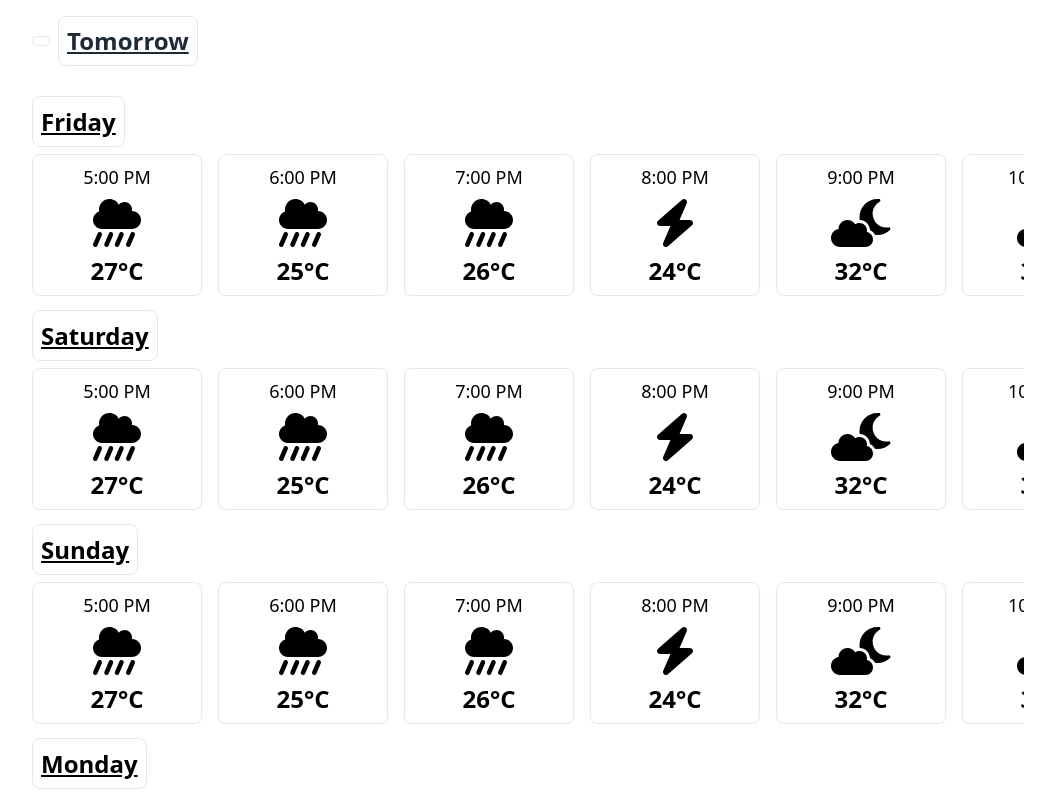
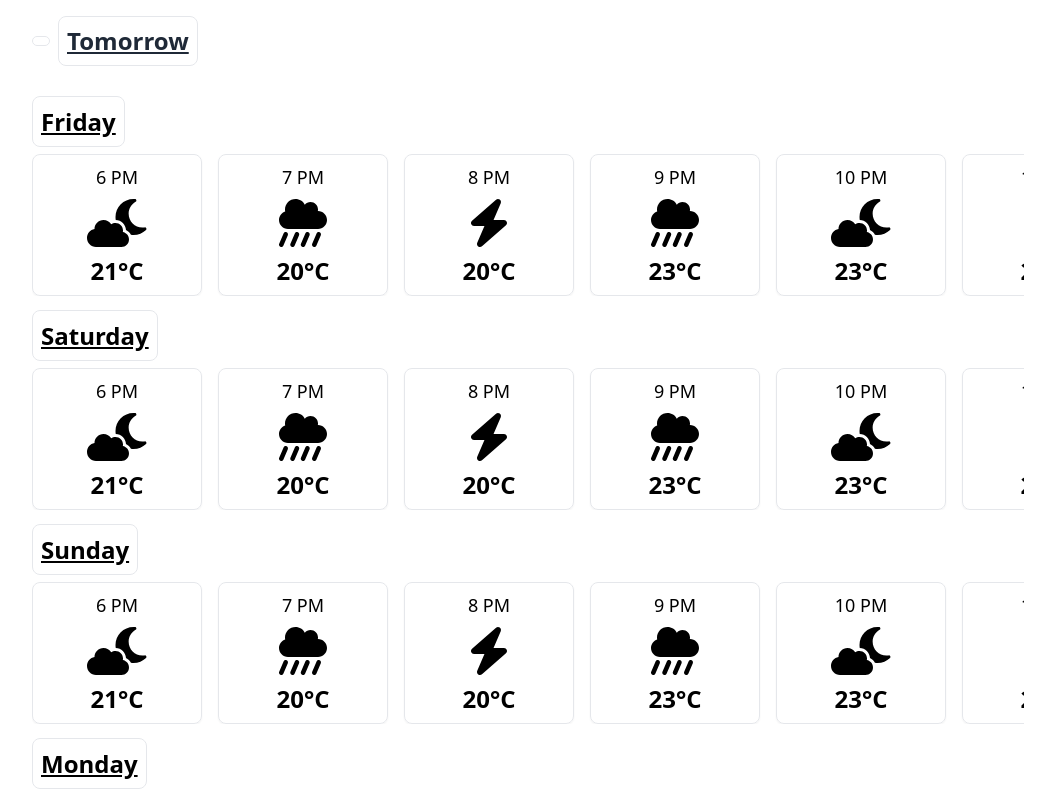
Before and after one commit to VectorGits/SkyCast, a React (Vite) app: page /forecast in a window 1280 px wide. Shown: the top 795 px of the page, without its empty margins (112-1167 px from the left). Built offline with nearby package versions, Linux system fonts and the light colour scheme; some icons are missing.

Commit message:
refactor: Generate dynamic forecasts

```diff
--- a/src/components/ForecastMaxi.jsx
+++ b/src/components/ForecastMaxi.jsx
@@ -3,14 +3,21 @@ import { FontAwesomeIcon } from '@fortawesome/react-fontawesome';
 import { faCloudShowersHeavy, faBolt, faCloudMoon } from '@fortawesome/free-solid-svg-icons';
 
 const ForecastMaxi = () => {
-  const forecasts = [
-    { time: "5:00 PM", icon: faCloudShowersHeavy, temp: "27°C" },
-    { time: "6:00 PM", icon: faCloudShowersHeavy, temp: "25°C" },
-    { time: "7:00 PM", icon: faCloudShowersHeavy, temp: "26°C" },
-    { time: "8:00 PM", icon: faBolt, temp: "24°C" },
-    { time: "9:00 PM", icon: faCloudMoon, temp: "32°C" },
-    { time: "10:00 PM", icon: faCloudMoon, temp: "30°C" },
-  ];
+  const generateForecasts = () => {
+    const forecasts = [];
+    const now = new Date();
+    for (let i = 1; i <= 24; i++) {
+      const forecastTime = new Date(now);
+      forecastTime.setHours(now.getHours() + i);
+      const timeString = forecastTime.toLocaleTimeString('en-US', { hour: 'numeric', hour12: true });
+      const temp = `${Math.floor(Math.random() * 10) + 20}°C`; // Random temperature between 20°C and 29°C
+      const icon = i % 3 === 0 ? faBolt : (i % 2 === 0 ? faCloudShowersHeavy : faCloudMoon); // Alternate icons
+      forecasts.push({ time: timeString, icon, temp });
+    }
+    return forecasts;
+  };
+
+  const forecasts = generateForecasts();
 
   const getNextSevenDays = () => {
     const days = [];
@@ -27,7 +34,6 @@ const ForecastMaxi = () => {
 
   return (
     <div>
-
       {/* Scrollable Forecast Section */}
       <div className="space-y-6 p-4">
         {days.map((day, dayIndex) => (
```
